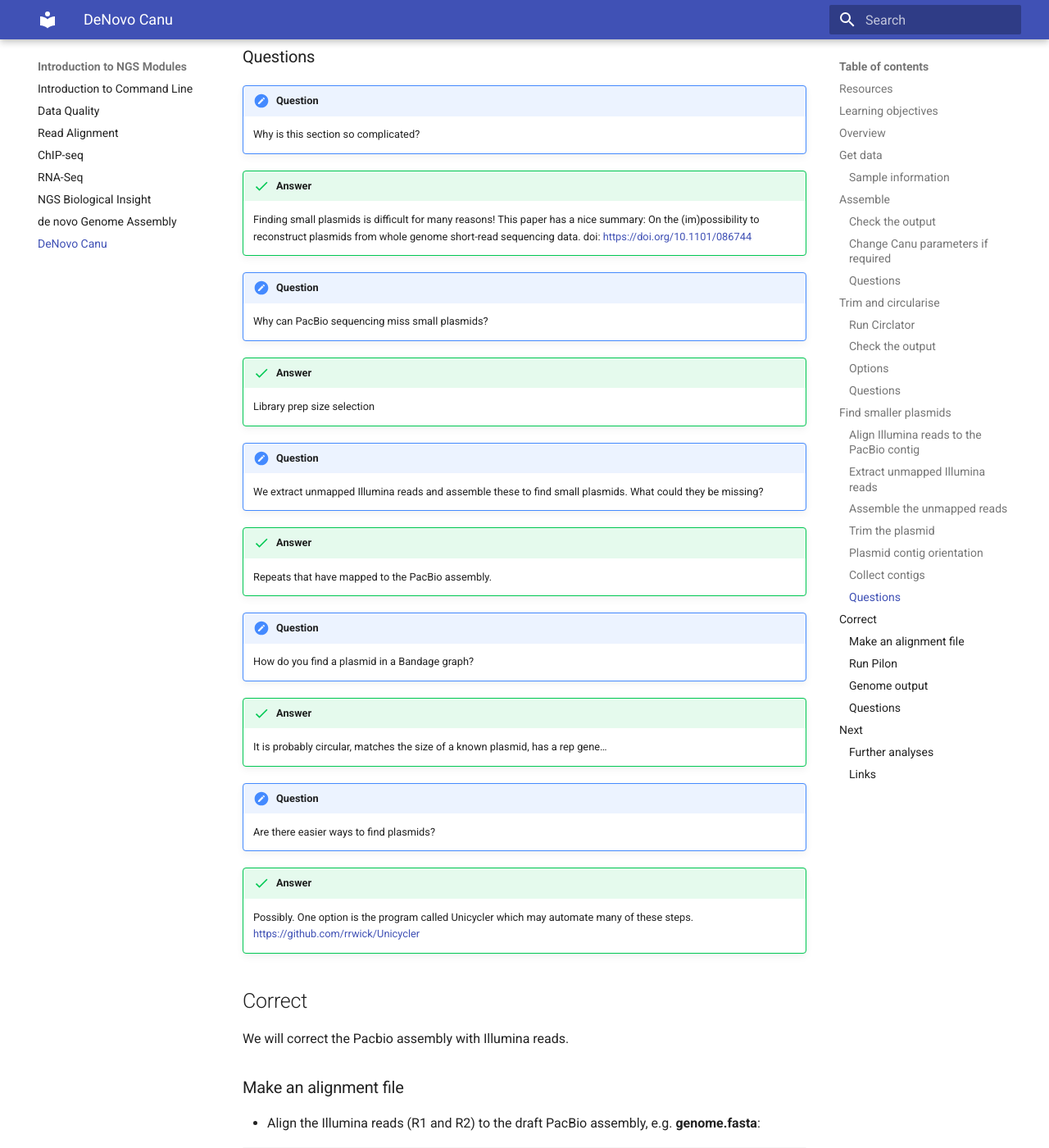
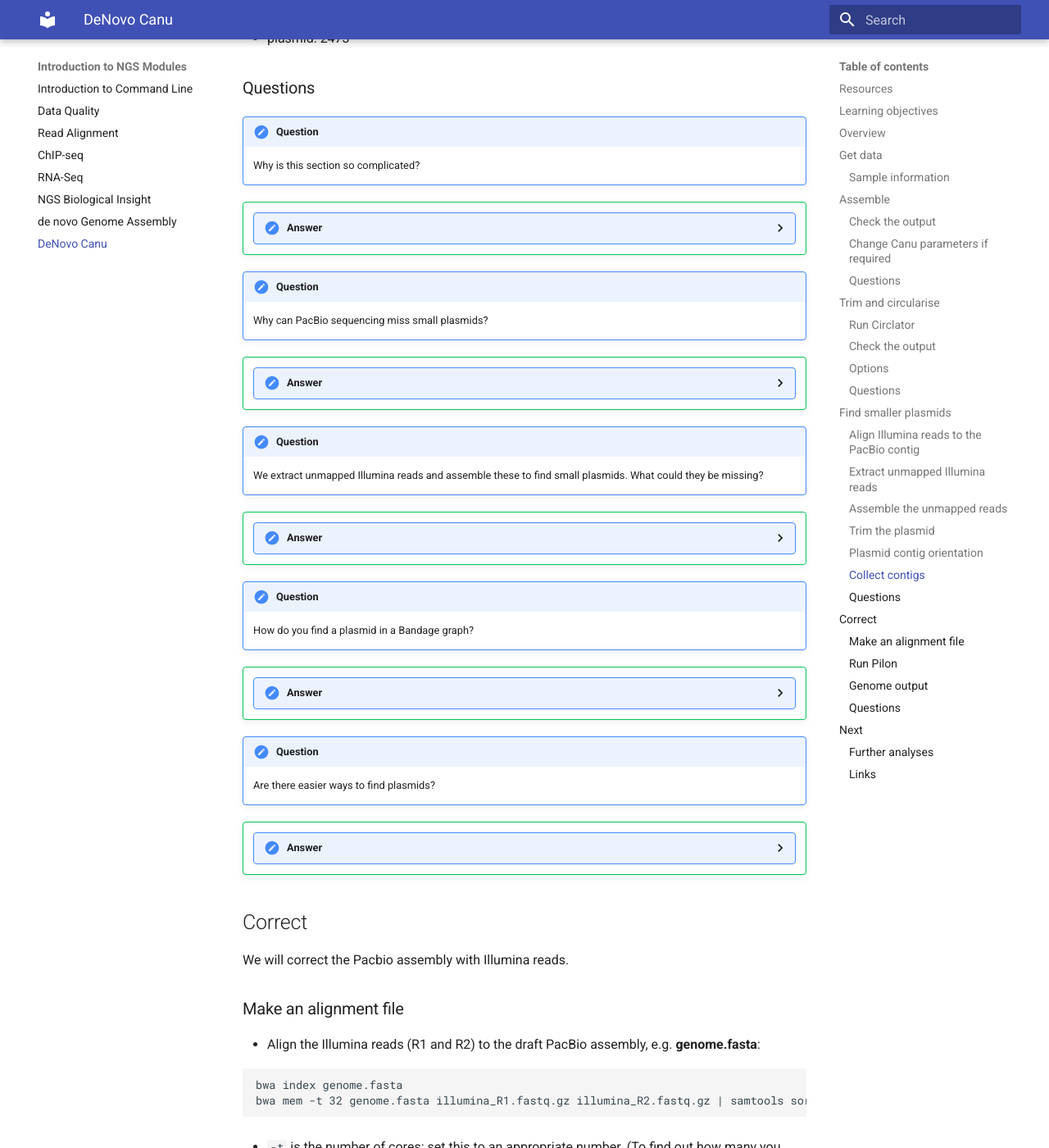
Before and after one commit to tsonika/intro-ngs-manuals, an MkDocs documentation site: the page built from docs/modules/btp-module-denovo-canu/denovo_canu.md, in a window 1280 px wide and 1400 px high, scrolled down 10825 px. Shown: the whole window at 82% size. Built offline with MkDocs 1.6.1 and Material for MkDocs 9.7.7, drawn with Linux system fonts in a browser that asks for light colours; old or Windows-style settings are respelled for this version of MkDocs; some of the changed text lies outside the part shown.

```diff
--- a/docs/modules/btp-module-denovo-canu/denovo_canu.md
+++ b/docs/modules/btp-module-denovo-canu/denovo_canu.md
@@ -155,37 +155,43 @@
 !!! note "Question"
     How do long- and short-read assembly methods differ?
 
-!!! success "Answer"
-    short reads: De Bruijn graphs; long reads: a move back towards simpler overlap-layout-consensus methods.
+!!! success ""
+    ??? "**Answer**"
+        short reads: De Bruijn graphs; long reads: a move back towards simpler overlap-layout-consensus methods.
 
 !!! note "Question"
     Where can we find out the what the approximate genome size should be for the species being assembled?
 
-!!! success "Answer"
-    NCBI Genomes - enter species name - click on Genome Assembly and Annotation report - sort table by clicking on the column header Size (Mb) - look at range of sizes in this column.
+!!! success ""
+    ??? "**Answer**"
+        NCBI Genomes - enter species name - click on Genome Assembly and Annotation report - sort table by clicking on the column header Size (Mb) - look at range of sizes in this column.
 
 !!! note "Question"
     In the assembly output, what are the unassembled reads? Why are they there?
 
 
-!!! success "Answer"
+!!! success ""
+    ??? "**Answer**"
+
+
 
 !!! note "Question"
     What are the corrected reads? How did canu correct the reads?
 
-!!! success "Answer"
+!!! success ""
+    ??? "**Answer**"
 
 !!! note "Question"
     What are the corrected reads? How did canu correct the reads?
 
-!!! success "Answer"
-
+!!! success ""
+    ??? "**Answer**"
 
 !!! note "Question"
     Where could you view the output .gfa and what would it show?
 
-!!! success "Answer"
-
+!!! success ""
+    ??? "**Answer**"
 
 
 
@@ -269,13 +275,15 @@
 !!! note "Question"
     Were all the contigs circularised? Why/why not?
 
-!!! success "Answer"
+!!! success ""
+    ??? "**Answer**"
 
 !!! note "Question"
     Circlator can set the start of the sequence at a particular gene. Which gene does it use? Is this appropriate for all contigs?
 
-!!! success "Answer"
-    Uses dnaA for the chromosomal contig. For other contigs, uses a centrally-located gene. However, ideally, plasmids would be oriented on a gene such as repA. It is possible to provide a file to Circlator to do this.
+!!! success ""
+    ??? "**Answer**"
+        Uses dnaA for the chromosomal contig. For other contigs, uses a centrally-located gene. However, ideally, plasmids would be oriented on a gene such as repA. It is possible to provide a file to Circlator to do this.
 
 
 ## Find smaller plasmids
@@ -473,32 +481,37 @@
 !!! note "Question"
     Why is this section so complicated?
 
-!!! success "Answer"
-    Finding small plasmids is difficult for many reasons! This paper has a nice summary: On the (im)possibility to reconstruct plasmids from whole genome short-read sequencing data. doi: https://doi.org/10.1101/086744
+!!! success ""
+    ??? "**Answer**"
+        Finding small plasmids is difficult for many reasons! This paper has a nice summary: On the (im)possibility to reconstruct plasmids from whole genome short-read sequencing data. doi: https://doi.org/10.1101/086744
 
 !!! note "Question"
     Why can PacBio sequencing miss small plasmids?
 
-!!! success "Answer"
-    Library prep size selection
+!!! success ""
+    ??? "**Answer**"
+        Library prep size selection
 
 !!! note "Question"
     We extract unmapped Illumina reads and assemble these to find small plasmids. What could they be missing?
 
-!!! success "Answer"
-    Repeats that have mapped to the PacBio assembly.
+!!! success ""
+    ??? "**Answer**"
+        Repeats that have mapped to the PacBio assembly.
 
 !!! note "Question"
     How do you find a plasmid in a Bandage graph?
 
-!!! success "Answer"
-    It is probably circular, matches the size of a known plasmid, has a rep gene...
+!!! success ""
+    ??? "**Answer**"
+        It is probably circular, matches the size of a known plasmid, has a rep gene...
 
 !!! note "Question"
     Are there easier ways to find plasmids?
 
-!!! success "Answer"
-    Possibly. One option is the program called Unicycler which may automate many of these steps. https://github.com/rrwick/Unicycler
+!!! success ""
+    ??? "**Answer**"
+        Possibly. One option is the program called Unicycler which may automate many of these steps. https://github.com/rrwick/Unicycler
 
 ## Correct
 
@@ -583,20 +596,23 @@
 !!! note "Question"
     Why don't we correct earlier in the assembly process?
 
-!!! success "Answer"
-    We need to circularise the contigs and trim overhangs first.
+!!! success ""
+    ??? "**Answer**"
+        We need to circularise the contigs and trim overhangs first.
 
 !!! note "Question"
     Why can we use some reads (Illumina) to correct other reads (PacBio) ?
 
-!!! success "Answer"
-    Illumina reads have higher accuracy
+!!! success ""
+    ??? "**Answer**"
+        Illumina reads have higher accuracy
 
 !!! note "Question"
     Could we just use PacBio reads to assemble the genome?
 
-!!! success "Answer"
-    Yes, if accuracy adequate.
+!!! success ""
+    ??? "**Answer**"
+        Yes, if accuracy adequate.
 
 <!-- ## Short-read assembly: a comparison
 
```
